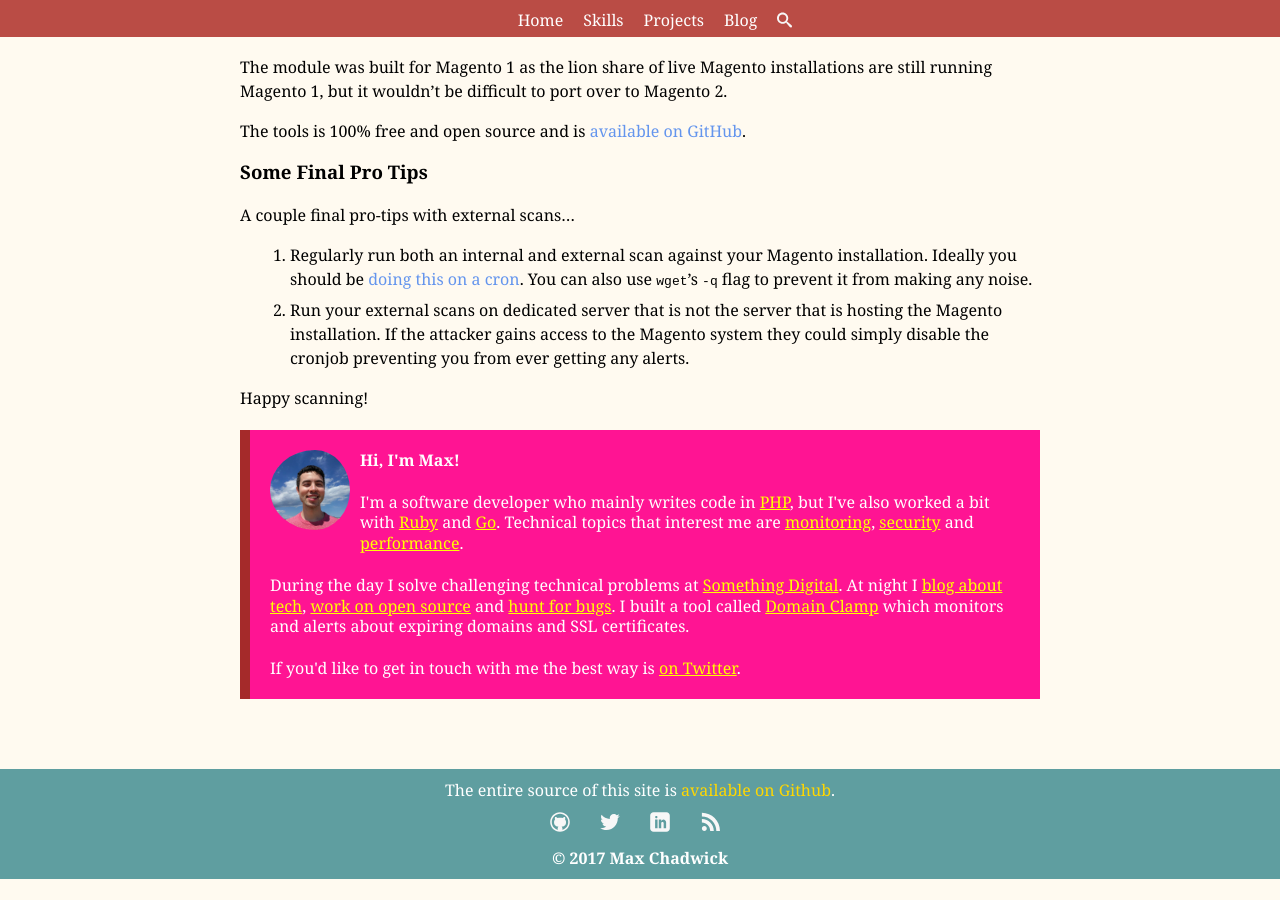
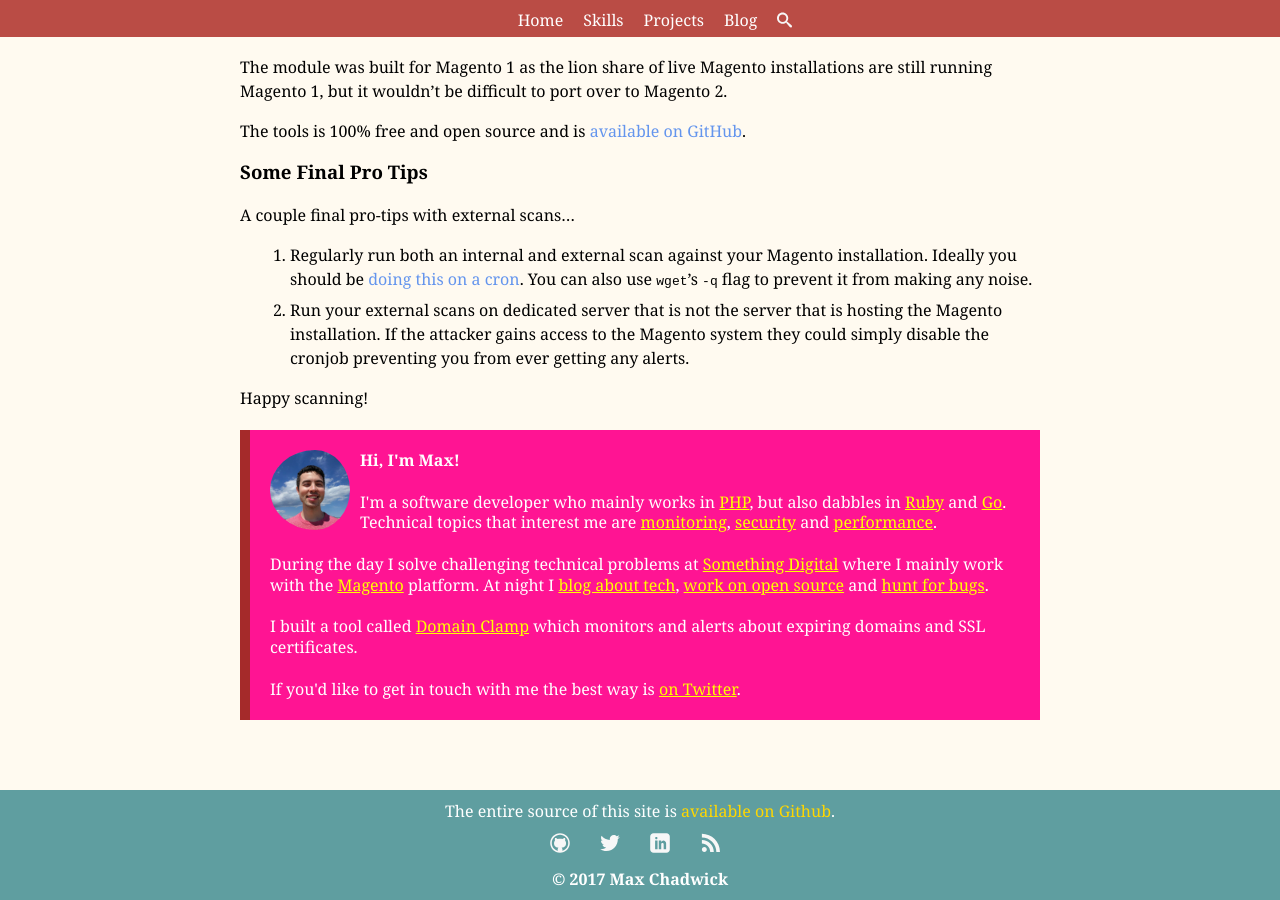
Before and after one commit to mpchadwick/mpchadwick.github.io, a Jekyll site: the page built from _posts/2017-08-05-magento-external-malware-scan.md, in a window 1280 px wide and 900 px high, scrolled down 1570 px. Built offline with Jekyll 4.4.1, drawn with Linux system fonts in a browser that asks for light colours; comment, search, counter and statistics services are not loaded; before the commit the page ends 2449 px from its top, so only the background shows below that.

Commit message:
Touch up bio a bit more

```diff
--- a/_includes/bio.html
+++ b/_includes/bio.html
@@ -1,8 +1,9 @@
 <div class="domain-clamp-ad">
     <p>
-        <img src="/img/me.jpg" style="width: 20%; max-width: 80px; padding-right: 10px; float: left; border-radius: 50%;"><strong>Hi, I'm Max!</strong><br><br>
-        I'm a software developer who mainly writes code in <a href="{{ site.baseurl }}/tags/#php">PHP</a>, but I've also worked a bit with <a href="{{ site.baseurl }}/tags/#ruby">Ruby</a> and <a href="{{ site.baseurl }}/tags/#go">Go</a>. Technical topics that interest me are <a href="{{ site.baseurl }}/tags/#monitoring">monitoring</a>, <a href="{{ site.baseurl }}/tags/#security">security</a> and <a href="{{ site.baseurl }}/tags/#performance">performance</a>.<br><br>
-        During the day I solve challenging technical problems at <a href="https://www.somethingdigital.com/">Something Digital</a>. At night I <a href="{{ site.baseurl }}/blog">blog about tech</a>, <a href="https://github.com/mpchadwick">work on open source</a> and <a href="https://bugcrowd.com/mpchadwick">hunt for bugs</a>. I built a tool called <a href="https://domainclamp.com/">Domain Clamp</a> which monitors and alerts about expiring domains and SSL certificates.<br><br>
+        <img src="/img/me.jpg" style="width: 20%; max-width: 80px; padding-right: 10px; float: left; border-radius: 50%; margin-bottom: 0;"><strong>Hi, I'm Max!</strong><br><br>
+        I'm a software developer who mainly works in <a href="{{ site.baseurl }}/tags/#php">PHP</a>, but also dabbles in <a href="{{ site.baseurl }}/tags/#ruby">Ruby</a> and <a href="{{ site.baseurl }}/tags/#go">Go</a>. Technical topics that interest me are <a href="{{ site.baseurl }}/tags/#monitoring">monitoring</a>, <a href="{{ site.baseurl }}/tags/#security">security</a> and <a href="{{ site.baseurl }}/tags/#performance">performance</a>.<br><br>
+        During the day I solve challenging technical problems at <a href="https://www.somethingdigital.com/">Something Digital</a> where I mainly work with the <a href="{{ site.baseurl }}/tags/#magento">Magento</a> platform. At night I <a href="{{ site.baseurl }}/blog">blog about tech</a>, <a href="https://github.com/mpchadwick">work on open source</a> and <a href="https://bugcrowd.com/mpchadwick">hunt for bugs</a>.<br><br>
+        I built a tool called <a href="https://domainclamp.com/">Domain Clamp</a> which monitors and alerts about expiring domains and SSL certificates.<br><br>
         If you'd like to get in touch with me the best way is <a href="https://twitter.com/maxpchadwick">on Twitter</a>.
     </p>
 
```
